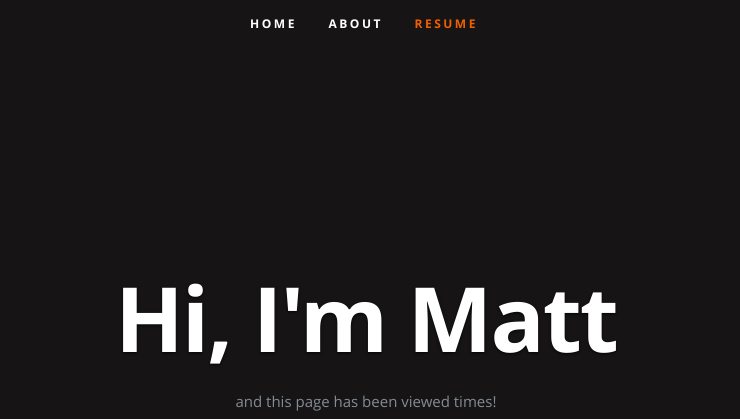
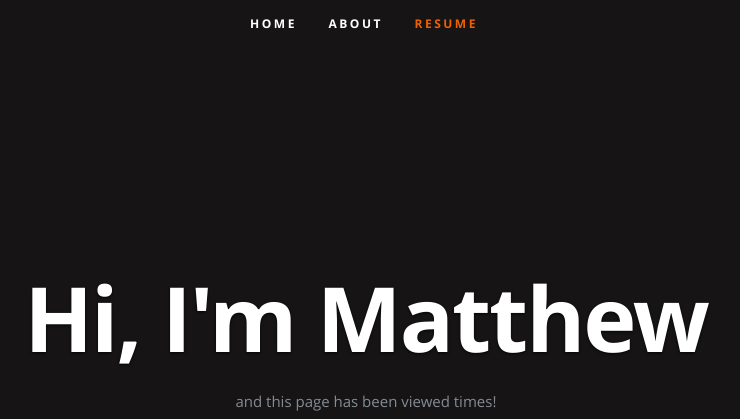
Before and after one commit to Schmitm3/Matt-Azure-Resume, a plain HTML site: page frontend/index.html in a window 1280 px wide. Shown: the top 419 px of the page, without its empty margins (276-1016 px from the left). Drawn offline with nearby package versions, Linux system fonts and the light colour scheme; no server answers.

Commit message:
Update index.html

```diff
--- a/frontend/index.html
+++ b/frontend/index.html
@@ -54,7 +54,7 @@
 
       <div class="row banner">
          <div class="banner-text">
-            <h1 class="responsive-headline">Hi, I'm Matt</h1>
+            <h1 class="responsive-headline">Hi, I'm Matthew</h1>
 
             <p>and this page has been viewed <a id="counter"></a> times! </p>
             <ul class="social">
```
